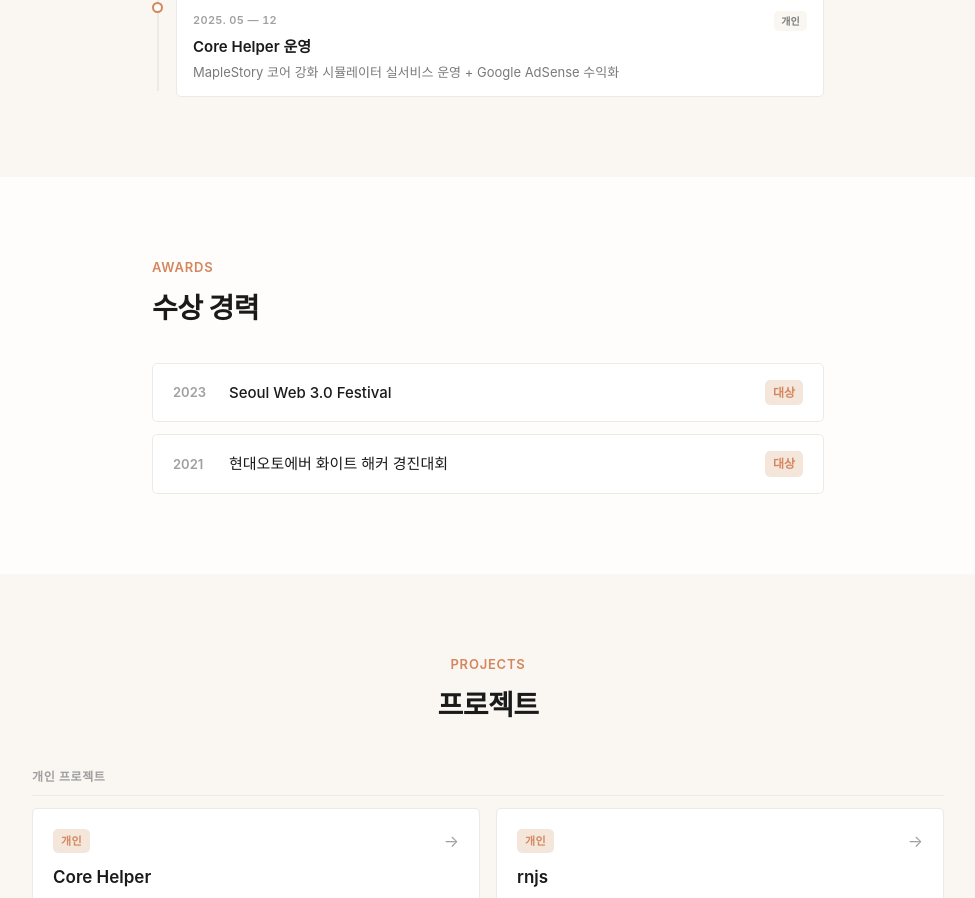
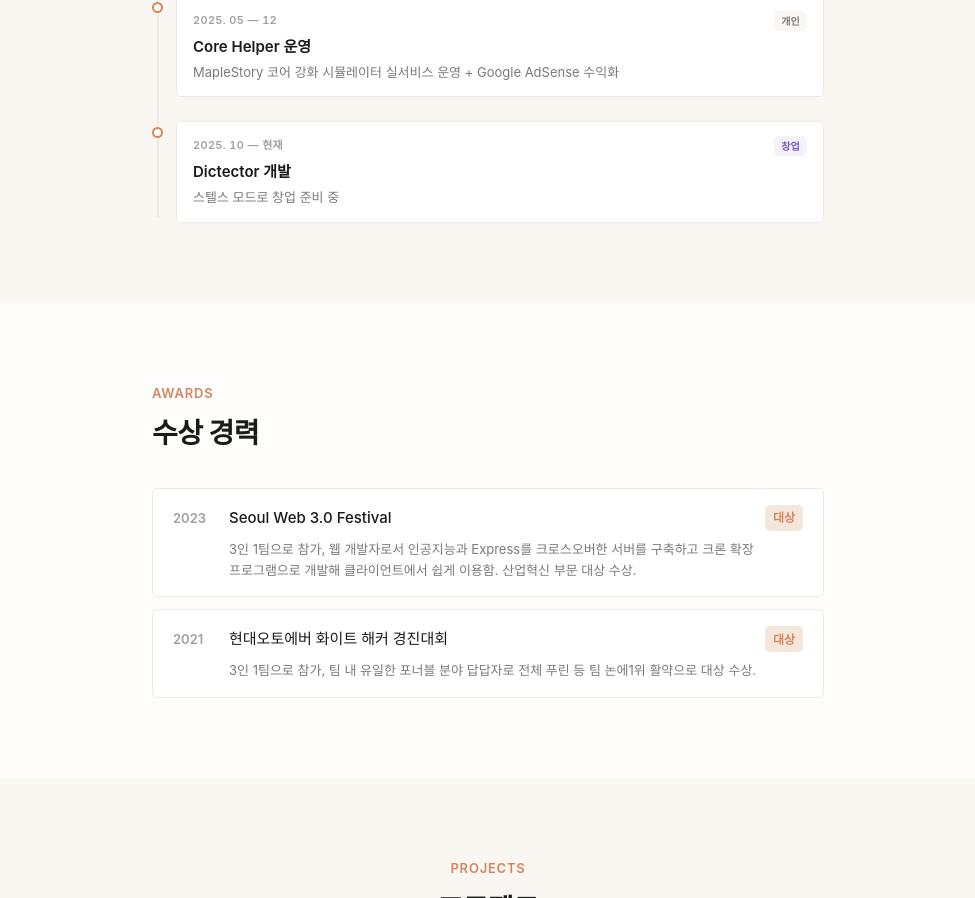
Before and after one commit to gnemek20/portfolio-web, a Next.js app: page / in a window 1280 px wide. Shown: the part 2080-2978 px from the top of the page, without its empty margins (152-1127 px from the left). Built offline with nearby package versions, Linux system fonts and the light colour scheme; a web font is replaced by a local one.

Commit message:
feat: add dictector timeline, awards desc, startup tag style

```diff
--- a/components/Awards.module.css
+++ b/components/Awards.module.css
@@ -36,8 +36,8 @@
 
 .item {
   display: flex;
-  align-items: center;
-  gap: 1rem;
+  flex-direction: column;
+  gap: 0.5rem;
   padding: 1rem 1.25rem;
   background: var(--bg-card);
   border: 1px solid var(--border);
@@ -47,6 +47,12 @@
 
 .item:hover {
   border-color: var(--border-hover);
+}
+
+.item-top {
+  display: flex;
+  align-items: center;
+  gap: 1rem;
 }
 
 .year {
@@ -74,6 +80,13 @@
   flex-shrink: 0;
 }
 
+.desc {
+  font-size: 0.8125rem;
+  color: var(--text-secondary);
+  line-height: 1.6;
+  padding-left: calc(40px + 1rem);
+}
+
 @media (max-width: 520px) {
   .section {
     padding: 3rem 1rem;
--- a/components/Awards.tsx
+++ b/components/Awards.tsx
@@ -7,11 +7,13 @@ const awards = [
     year: "2023",
     title: "Seoul Web 3.0 Festival",
     badge: "대상",
+    desc: "3인 1팀으로 참가, 웹 개발자로서 인공지능과 Express를 크로스오버한 서버를 구축하고 크론 확장 프로그램으로 개발해 클라이언트에서 쉽게 이용함. 산업혁신 부문 대상 수상.",
   },
   {
     year: "2021",
     title: "현대오토에버 화이트 해커 경진대회",
     badge: "대상",
+    desc: "3인 1팀으로 참가, 팀 내 유일한 포너블 분야 답답자로 전체 푸린 등 팀 논에1위 활약으로 대상 수상.",
   },
 ];
 
@@ -30,9 +32,12 @@ const Awards = () => {
       <div className={styles["list"]}>
         {awards.map((a) => (
           <div key={a.year} className={styles["item"]}>
-            <span className={styles["year"]}>{a.year}</span>
-            <span className={styles["title"]}>{a.title}</span>
-            <span className={styles["badge"]}>{a.badge}</span>
+            <div className={styles["item-top"]}>
+              <span className={styles["year"]}>{a.year}</span>
+              <span className={styles["title"]}>{a.title}</span>
+              <span className={styles["badge"]}>{a.badge}</span>
+            </div>
+            {a.desc && <p className={styles["desc"]}>{a.desc}</p>}
           </div>
         ))}
       </div>
--- a/components/Timeline.module.css
+++ b/components/Timeline.module.css
@@ -122,6 +122,11 @@
   background: var(--bg-warm);
 }
 
+.tag-startup {
+  color: #7C55C8;
+  background: rgba(124, 85, 200, 0.08);
+}
+
 .card-title {
   font-size: 0.9375rem;
   font-weight: 600;
--- a/components/Timeline.tsx
+++ b/components/Timeline.tsx
@@ -27,12 +27,19 @@ const events = [
     desc: "MapleStory 코어 강화 시뮬레이터 실서비스 운영 + Google AdSense 수익화",
     tag: "개인",
   },
+  {
+    period: "2025. 10 — 현재",
+    title: "Dictector 개발",
+    desc: "스텔스 모드로 창업 준비 중",
+    tag: "창업",
+  },
 ];
 
 const tagColor: Record<string, string> = {
   "계약직": "tag-work",
   "외주": "tag-outsource",
   "개인": "tag-personal",
+  "창업": "tag-startup",
 };
 
 const Timeline = () => {
--- a/data/projects.ts
+++ b/data/projects.ts
@@ -147,7 +147,6 @@ const updateMeshScale = (mesh, camera) => {
       },
     ],
     links: {
-      github: "https://github.com/gnemek20/hyunwoo-ai-front",
       live: "https://www.hyunwoo.ai/",
     },
   },
```
